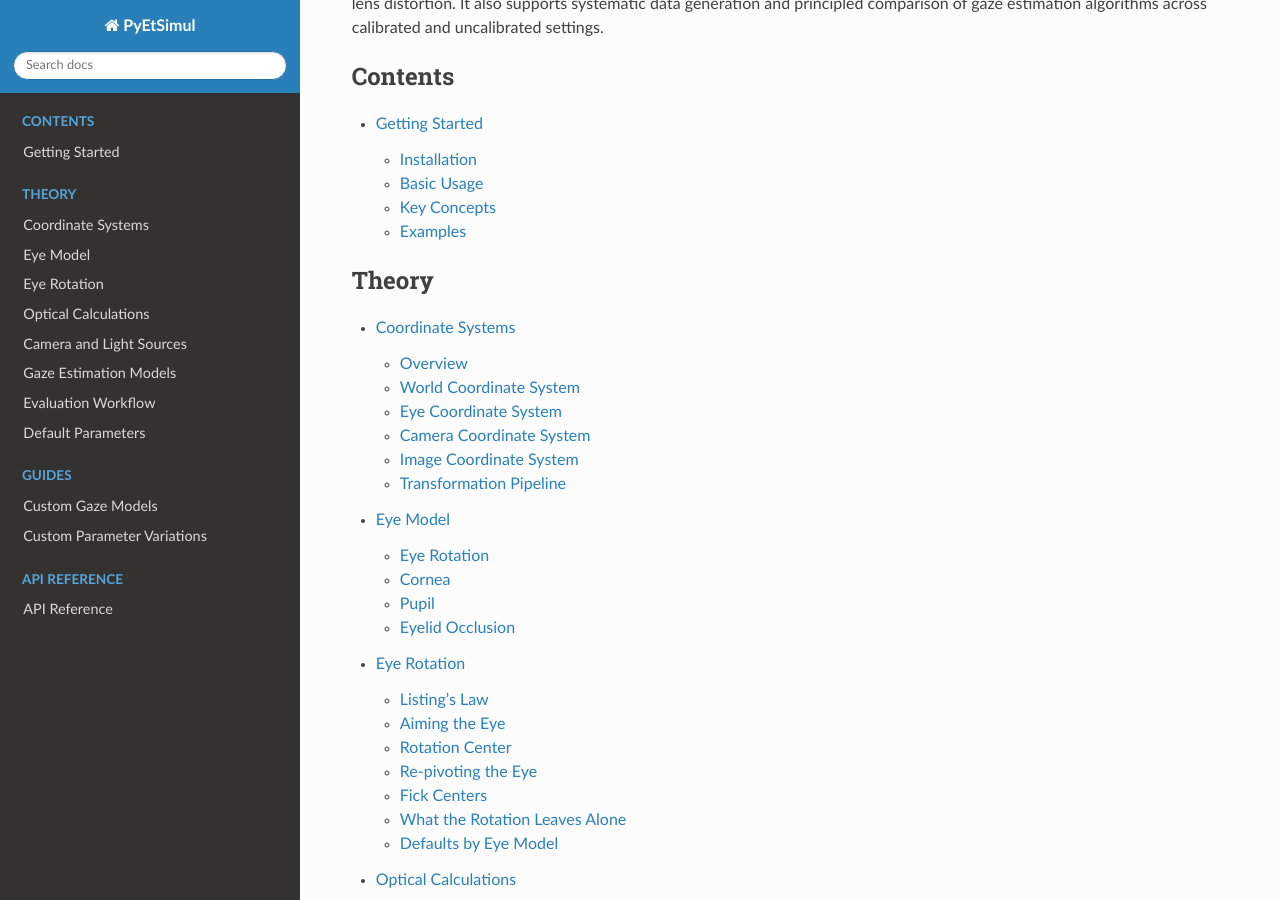
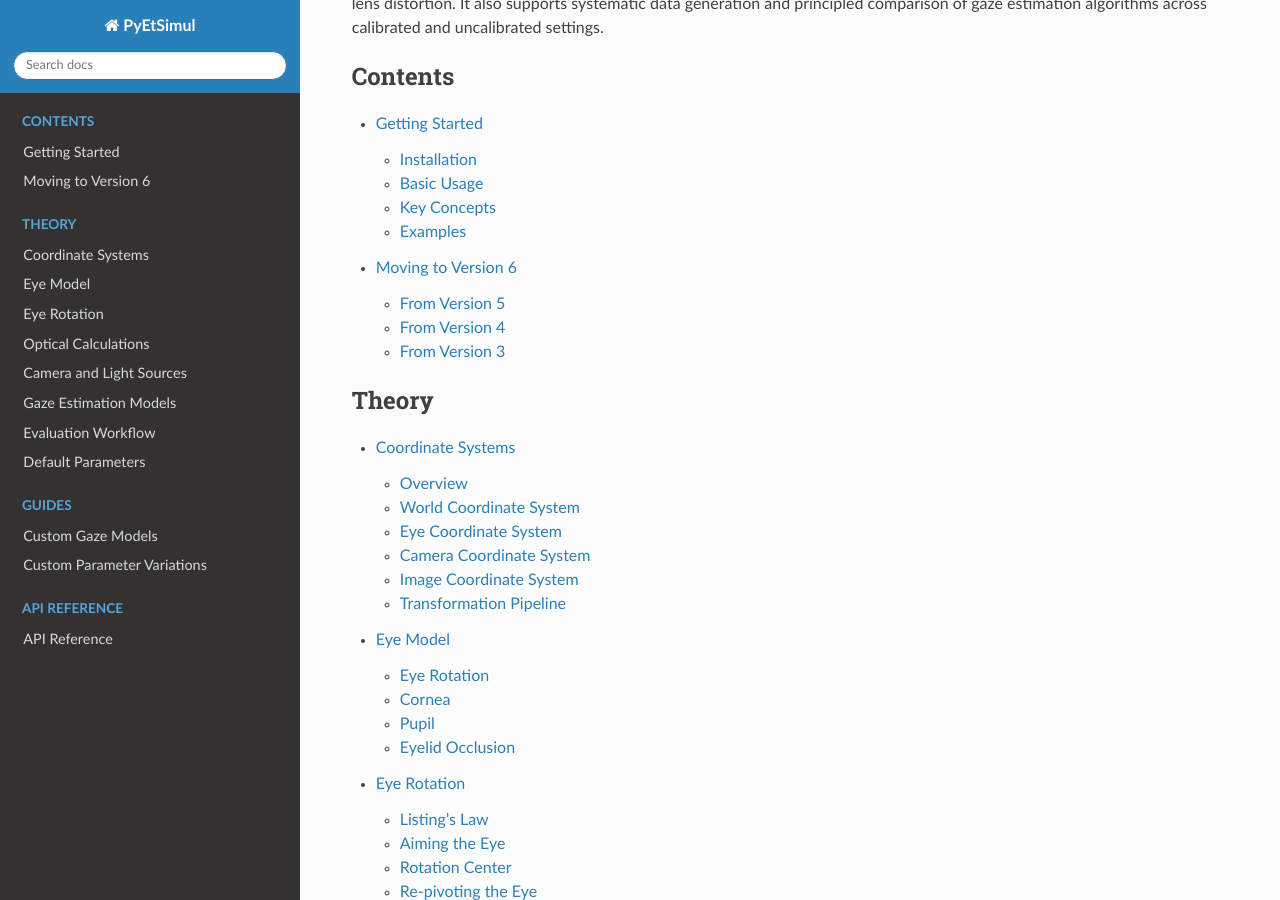
Before and after one commit to mh-salari/pyetsimul, a Sphinx documentation site: the page built from docs/index.rst, in a window 1280 px wide and 900 px high, scrolled down 920 px. Built offline with Sphinx 7.4.7 and the Read the Docs theme 3.1.0, drawn with Linux system fonts in a browser that asks for light colours; part of the change alters nothing that is shown.

Commit message:
doc: add a page on moving to version 6 from versions 3, 4 and 5

```diff
--- a/docs/index.rst
+++ b/docs/index.rst
@@ -41,6 +41,7 @@ of gaze estimation algorithms across calibrated and uncalibrated settings.
    :caption: Contents
 
    getting_started
+   migration
 
 .. toctree::
    :maxdepth: 2
--- /dev/null
+++ b/docs/migration.rst
@@ -0,0 +1,210 @@
+Moving to Version 6
+===================
+
+Version 6.0.0 corrects errors in the simulation and removes parts that had no effect. Some calls have to be
+written differently, and some results change. This page lists both, by the version a project is on now.
+
+A project on version 5 needs the first section. A project on version 4 needs the first two sections, and a
+project on version 3 needs all three. The changelog gives the details of every change.
+
+From Version 5
+--------------
+
+Calls that have to change
+~~~~~~~~~~~~~~~~~~~~~~~~~
+
+**Camera matrix.** A ``CameraMatrix`` is created with the image resolution.
+
+.. code-block:: python
+
+   # before
+   camera.camera_matrix = CameraMatrix(matrix)
+   # now
+   camera.camera_matrix = CameraMatrix(matrix, Point2D(640, 480))
+
+**Calibration points in plots.** ``plot_setup`` and ``plot_setup_and_camera_view`` take the calibration points
+as 3D positions (``Position3D``), not as 2D points.
+
+**Glint size.** ``compute_glint_diameter_sphere`` and ``compute_glint_diameter_conic`` are replaced by one
+function, which takes the camera position as its third argument.
+
+.. code-block:: python
+
+   compute_glint_diameter(light_position, glint_position, camera_position, cornea, eye.trans, led_diameter)
+
+**Names.**
+
+- The polynomial ``"hoorman_2008"`` is ``"hoormann_2008"``.
+- The ``algorithm_name`` of a homography prediction is ``"homography_normalization"``, not ``"homography"``.
+- Generated datasets are saved to ``outputs/`` by default, not ``output/``. Pass ``output_dir="output"`` to
+  keep the old folder.
+
+**Comparing algorithms.** ``cosine_similarity_average`` and ``amplitude_agreement`` take the eye positions as
+a third argument.
+
+**Eye model registry.** ``get_eye_model`` returns a copy, so a change to the returned model no longer changes
+the registered one. ``register_eye_model`` raises ``ValueError`` for a name that is registered already; pass
+``overwrite=True`` to replace it.
+
+**Changing a parameter of an eye that is already in a scene.** The eye model cannot be modified. Give the eye
+a model with the new value:
+
+.. code-block:: python
+
+   eye.set_model(eye.model.with_parameter("cornea.anterior_k", -0.3))
+
+**Removed.**
+
+- ``ComposedVariation.description``: use ``describe()``.
+- ``PolynomialFeatures.predict``: use ``PolynomialGazeModel.predict_gaze``.
+- ``RealisticPupilParams.base_radius`` and ``PupilDefaults.BASE_RADIUS``, ``ELLIPSE_CONTRIBUTION`` and
+  ``MAJOR_AXIS_ANGLE``: they had no effect. The size of a pupil is read with ``get_diameter()``.
+- ``EyeTracker.state``: the calibration is in ``algorithm_state``.
+- The ``cr_3d_lists`` argument of ``plot_camera_view_of_eye``.
+- ``order_points_by_angle`` in ``homography_normalization_utils``.
+
+Behaviour that code may rely on
+~~~~~~~~~~~~~~~~~~~~~~~~~~~~~~~
+
+**An eye keeps looking at its target.** After ``eye.look_at(target)``, assigning ``eye.position`` or setting a
+rest orientation turns the eye to the same target again. In version 5 the eye kept the rotation it had at its
+old position. ``Eye(hold_fixation=False)`` returns the eye to its rest orientation instead.
+
+**A failed gaze prediction is** ``None``. In version 5 it was the point (0, 0, 0) with confidence 0. Code
+that reads a prediction has to check for ``None``.
+
+**Calibration leaves the eye as it was.** In version 5 the eye stayed at the last calibration point after
+``run_calibration``.
+
+**Gaze error components.** ``EyeTracker.calculate_gaze_error`` returns the error along the two axes of the
+calibration plane. In version 5 it returned the error along world x and y.
+
+**Errors instead of silent results.** These cases raise an error now:
+
+- predicting gaze with a tracker that is not calibrated (``ValueError``);
+- ``look_at`` with a target exactly behind the eye, or closer than about 20 mm (``ValueError``);
+- ``set_rest_orientation_at_target`` with a target at the eye position (``ValueError``);
+- ``use_tear_film=True`` on a cornea that cannot model a tear film (``ValueError``);
+- a ``GenericEyeVariation`` on a parameter name that does not exist (``AttributeError``);
+- two variations with the same ``param_name`` in one ``ComposedVariation`` (``ValueError``);
+- evaluating a dataset without measurements, or loading a file that is not a dataset (``ValueError``);
+- calibration data that ``Stampe1993GazeModel`` cannot use (``ValueError``);
+- a pupil set by its apparent size whose solver does not finish (``RuntimeError``).
+
+Results that change
+~~~~~~~~~~~~~~~~~~~
+
+- **Every eye with foveal displacement (angle kappa), which includes the default eye.** ``look_at`` now aims
+  the visual axis through the target. Before, the axis passed 0.13 deg beside it. Pupil and glint positions in
+  the image move by a small amount for every gaze direction.
+- **An eye with an eyelid.** The eyelid stays fixed to the face when the eye turns.
+- **An eye with an** ``EyeballCenter``. It rotates about the centre of the eyeball, not about the corneal apex.
+- **A non-zero** ``torsion_deg``.
+- **Realistic pupils.** The shape stays the same when the size changes. Outlines of pupils with a seed differ
+  from those of version 5.
+- **The default pupil decentration.** A dilating pupil moves temporally. In version 5 it moved nasally.
+- **The glint size of a light source with a diameter.**
+- **A camera with a calibrated camera matrix.** Image coordinates are measured from the centre of the image.
+- **Datasets.** Sweeps of angle kappa and of other eye-model parameters now change the eye. Sweeps of a cornea
+  parameter no longer move the corneal apex. A composed variation generates all its combinations. Glint noise
+  with a seed differs from glint to glint.
+- **The homography gaze model**, for light arrangements in which glints were matched to the wrong lights.
+
+Saved files
+~~~~~~~~~~~
+
+Trackers, cameras, eyes and datasets saved with version 5 cannot be loaded.
+
+- A saved tracker loads after ``"pupil_center_method": "ellipse"`` is added to its dictionary.
+- A saved camera loads after the keys ``error_seed``, ``fick_projection``, ``aim_start_orientation`` and
+  ``aimed_orientation`` are added with the value ``null``.
+- A saved eye cannot be converted. Datasets have to be generated again.
+
+From Version 4
+--------------
+
+Version 5 changed the default eye. Everything in the section above applies as well.
+
+**The default eye.** The default cornea is a conic with a back surface (it was a sphere with one surface), and
+the pupil sits off the optical axis. Every result that relies on the defaults changes. The eye of version 4
+is built like this:
+
+.. code-block:: python
+
+   from pyetsimul.core import EyeModel, SphericalCornea
+   from pyetsimul.core.off_axis_pupil import OffAxisPupilConfig
+
+   model = EyeModel(cornea=SphericalCornea(), off_axis_pupil=OffAxisPupilConfig(enabled=False))
+
+**The default rotation centres.** They lie 14.8 mm (horizontal) and 12.2 mm (vertical) behind the corneal
+apex. In version 4 they lay at 14.7 mm and 12.0 mm. Eye positions after a rotation shift by up to about
+0.1 mm. The depths of version 4 are set like this:
+
+.. code-block:: python
+
+   from dataclasses import replace
+
+   from pyetsimul.core import get_eye_model
+
+   model = get_eye_model("PyEtSimul")
+   centre = replace(model.rotation_center, horizontal_depth_mm=14.7, vertical_depth_mm=12.0)
+   model = model.copy(rotation_center=centre)
+
+**Variations.** ``GenericEyeVariation`` no longer takes a ``description`` argument.
+
+**Warnings.** A pupil centre or diameter that cannot be fitted prints a warning that names what was reported
+instead.
+
+From Version 3
+--------------
+
+Version 4 changed how an eye is described and where it sits. Everything in the two sections above applies as
+well.
+
+**The eye of version 3.** It is available as the eye model ``"et_simul"``, the eye of Böhme et al. (2008),
+which is validated against the MATLAB original. A project that has to keep simulating that eye uses it:
+
+.. code-block:: python
+
+   from pyetsimul.core import Eye, get_eye_model
+
+   eye = Eye(model=get_eye_model("et_simul"))
+
+**Describing an eye.** The parameters of an eye are given in an ``EyeModel``, not as keyword arguments of
+``Eye``.
+
+.. code-block:: python
+
+   # before
+   eye = Eye(fovea_alpha_deg=5.0, pupil_type="realistic")
+   # now
+   eye = Eye(model=EyeModel(fovea_alpha_deg=5.0, pupil_type="realistic"), which_eye="right")
+
+**The side of an eye.** It is set with ``Eye(which_eye="left")`` or ``"right"``. ``PupilDecentrationConfig``
+no longer takes ``which_eye``.
+
+**The look-at method.** It is set on the model with ``EyeModel(look_at_method=...)``, or for one call with
+``look_at(target, method=...)``. This replaces ``Eye.aiming`` and the ``legacy`` argument of ``look_at``.
+``look_at_target(eye, target, method)`` replaces ``look_at_target_optical_then_kappa`` and
+``look_at_target_line_of_sight``.
+
+**Where the eye sits.** ``Eye.position`` is the position of the corneal apex. In version 3 it was the position
+of the eyeball centre, so an eye given the same position now sits further back, by the distance from its
+corneal apex to its eyeball centre (12.33 mm for the default eye of version 3.6).
+
+**How the eye turns.** The default eye turns about two rotation centres (Fick). It moves slightly as it turns,
+so ``Eye.position`` changes after a ``look_at``. ``Eye.placement`` is the position the eye was given. An eye
+with one fixed rotation centre is built with ``EyeModel(rotation_center=EyeballCenter())``.
+
+**The cornea.** Changing the corneal radius no longer moves the corneal apex or rescales the eye. A cornea
+that behaves as in version 3 is built with
+``SphericalCornea(placement_convention="center", scale_with_radius=True)``.
+
+**Refraction functions.** ``find_refraction_sphere``, ``find_refraction_conic``,
+``find_refraction_dual_sphere``, ``find_refraction_dual_conic`` and ``refract_ray_dual_surface`` are removed.
+Refraction is solved for the whole pupil boundary at once in ``pyetsimul.optics.refraction_batch``.
+
+**Gaze models.** The EyeLink 1000 Plus gaze model is removed; ``Stampe1993GazeModel`` takes its place.
+
+**Examples.** The example scripts of version 3 are replaced by the numbered examples ``01`` to ``16`` in
+``examples/``.
```
